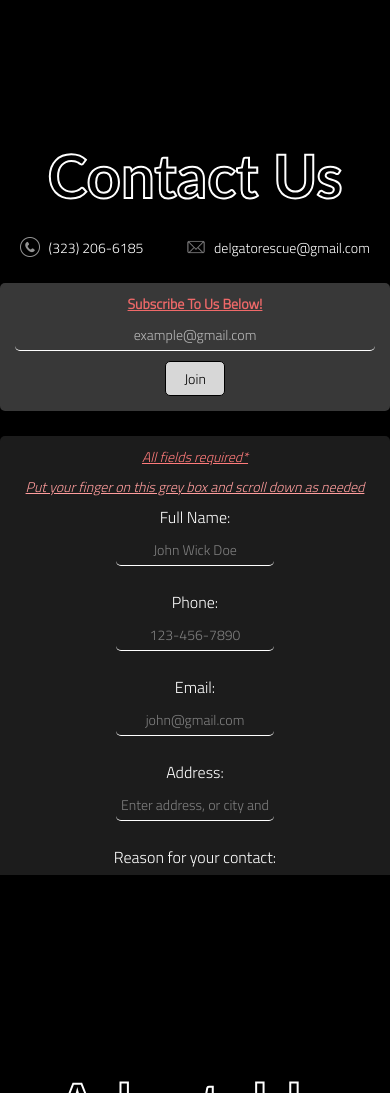
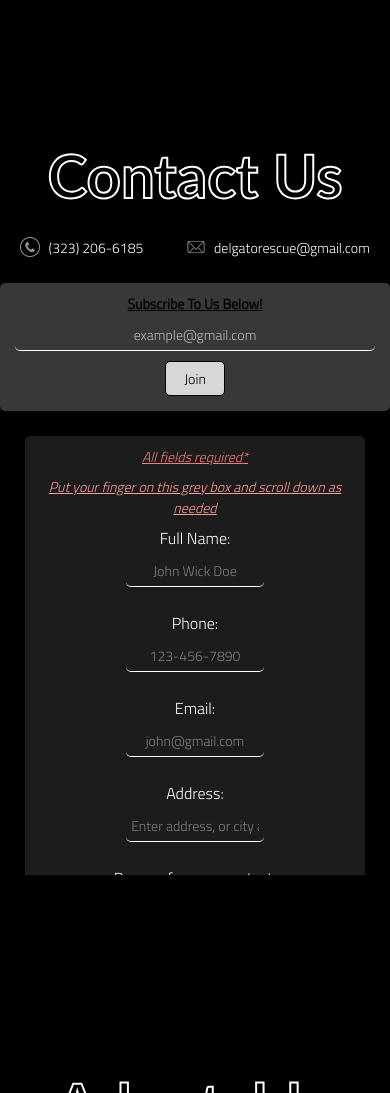
Before and after one commit to BrinkOfSecondBailout/Del-Gato-Rescue, a website: page index.html in a window 390 px wide. Shown: the part 5452-6545 px from the top of the page. Drawn offline with nearby package versions, Linux system fonts and the light colour scheme; no server answers.

Commit message:
final tweaks

```diff
--- a/mediaqueries.css
+++ b/mediaqueries.css
@@ -594,7 +594,7 @@
     }
 
     .form-total {
-        width: 100%;
+        width: 87%;
         height: 52vh;
         margin: 0 auto;
         margin-top: 3vh;
--- a/style.css
+++ b/style.css
@@ -721,7 +721,7 @@ textarea {
 }
 
 .subscribe-div h4 {
-    color: rgb(239, 105, 105);
+    color: rgb(0, 0, 0);
     font-family: 'Titillium Web';
     text-decoration: underline;
     font-size: 14px;
```
